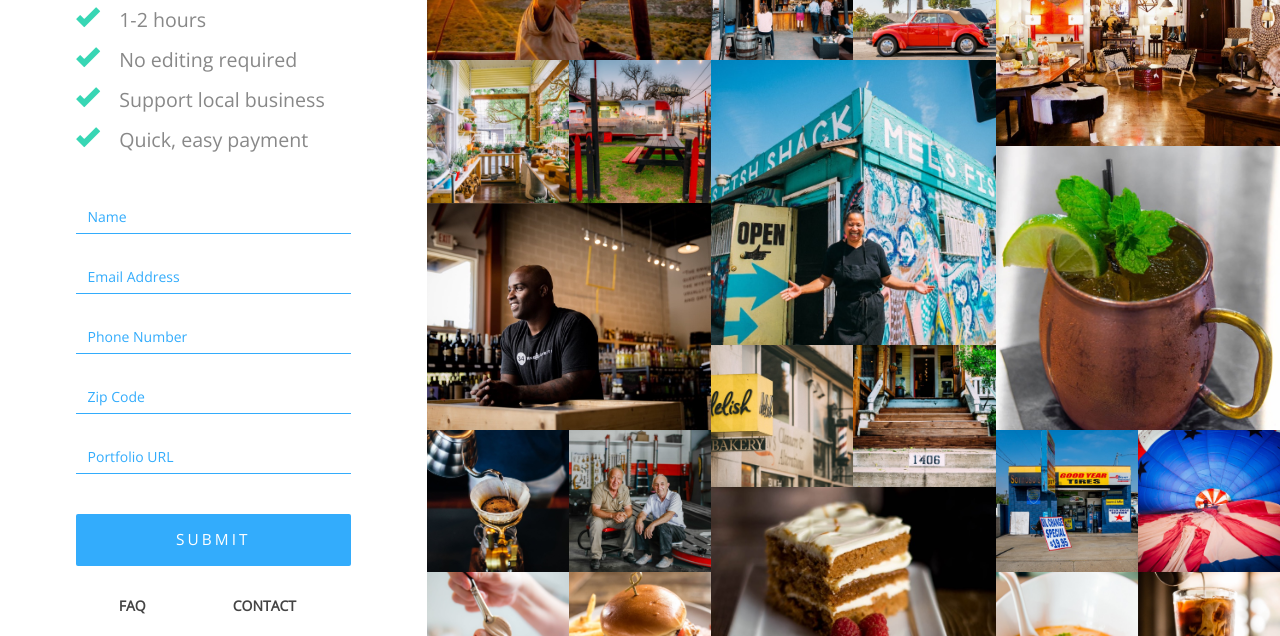
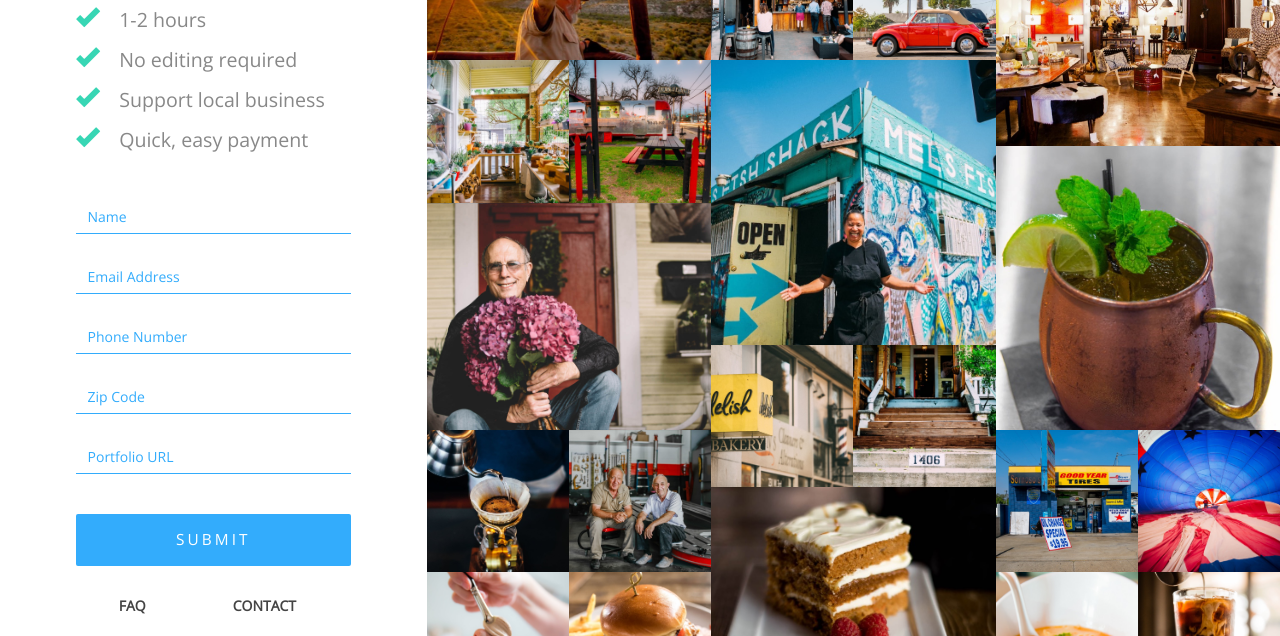
Before and after one commit to jtbthethird/photographer-landing, a website: page public/index.html in a window 1280 px wide. Shown: the part 224-860 px from the top of the page. Drawn offline with nearby package versions, Linux system fonts and the light colour scheme.

Commit message:
Update the Ricky Williams picture

```diff
--- a/public/css/main.css
+++ b/public/css/main.css
@@ -287,7 +287,7 @@ ul.parsley-errors-list li {
 }
 .figure9 {
     padding-top: 80%;
-    background-image: url("/img/34_Wine_Spirits-18.jpg");
+    background-image: url("/img/01_MSHwebsite_FlowerStudio-1.jpg");
 }
 .figure10 {
     background-image: url("/img/MSH-Delish-4360.jpg");
```
Also changed, not shown: public/img/01_MSHwebsite_FlowerStudio-1.jpg (added), public/img/01_MSHwebsite_StudioVasi-1.jpg (added).
